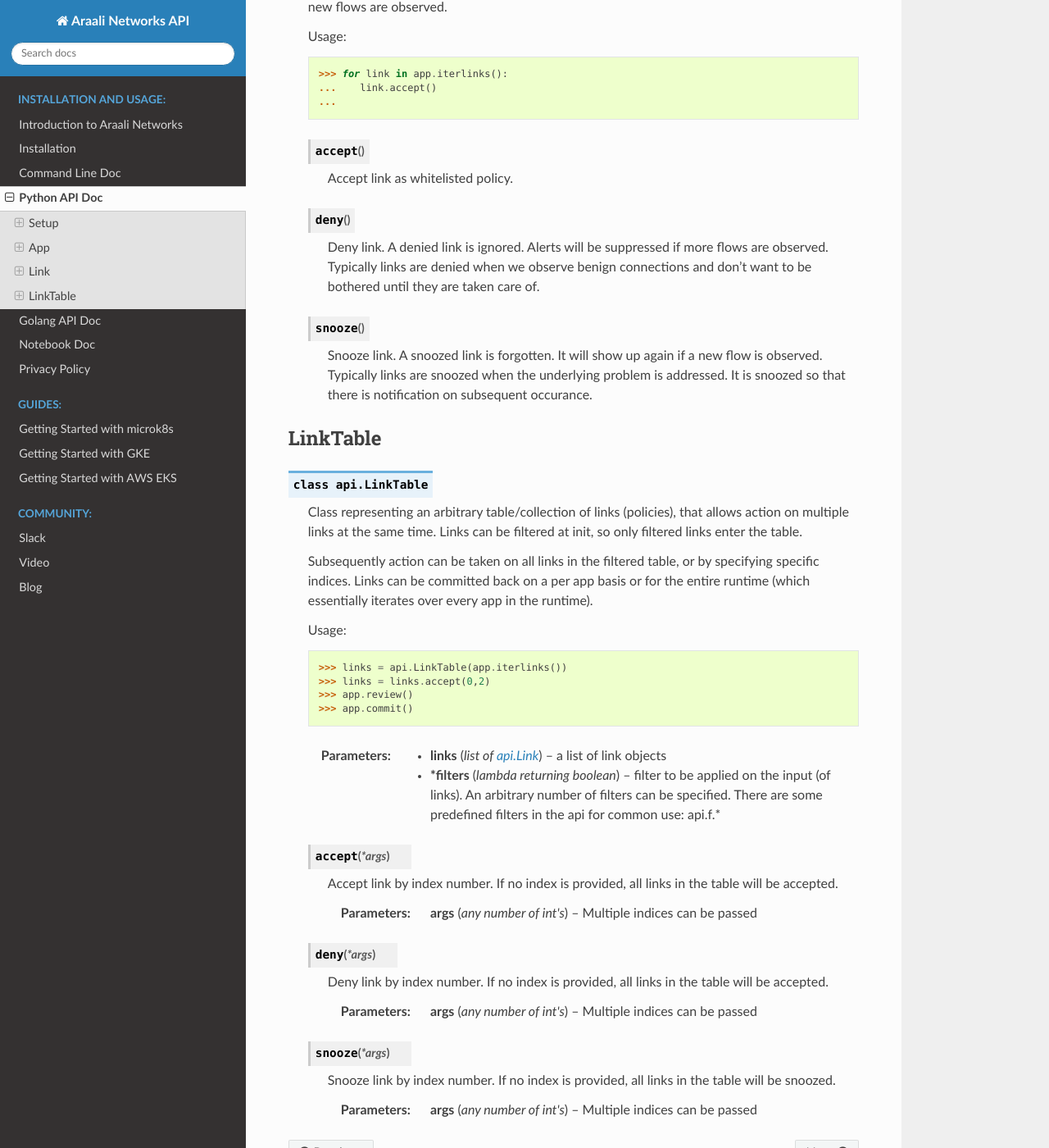
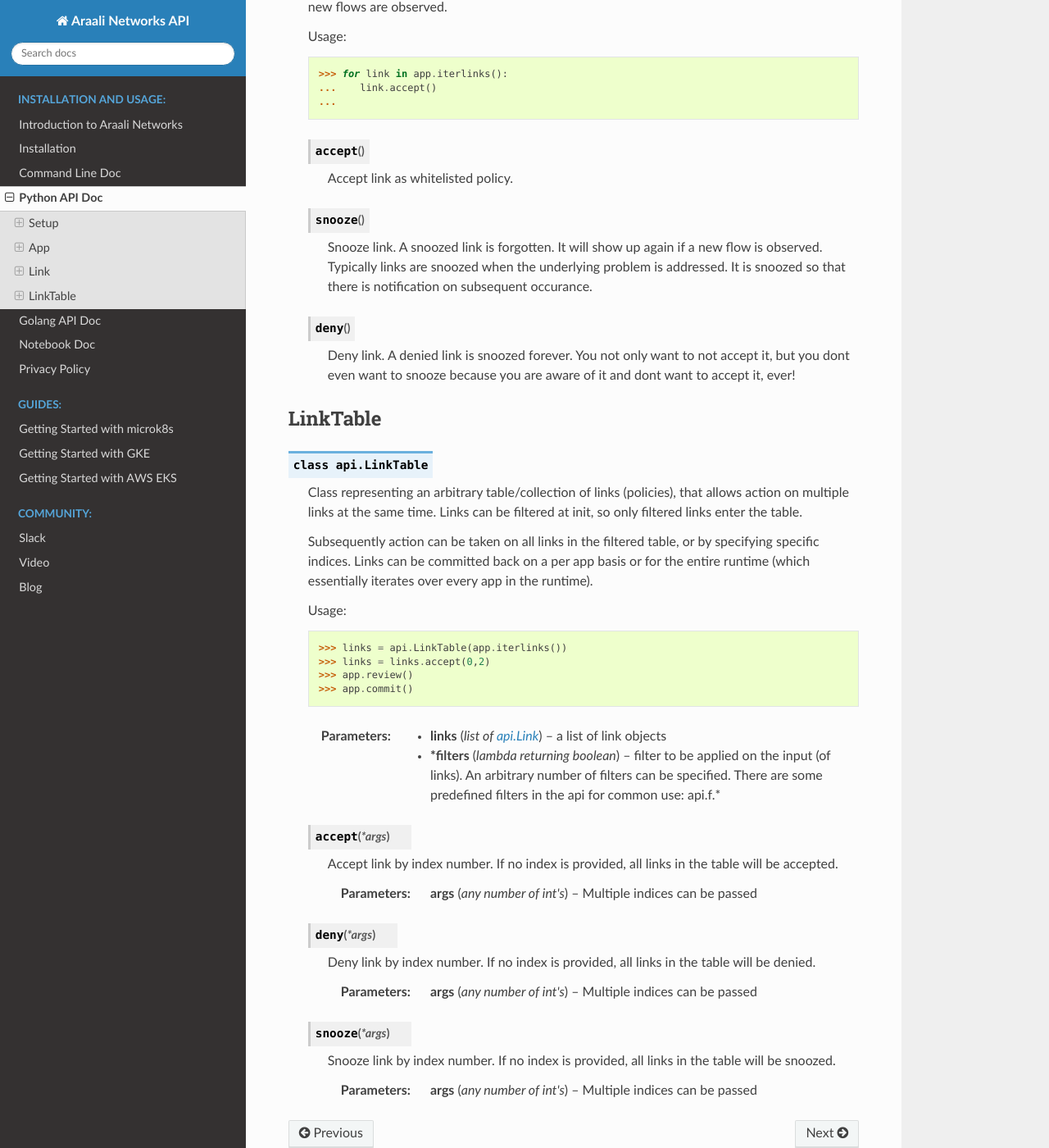
Before and after one commit to araalinetworks/api, a Sphinx documentation site: the page built from doc/source/araalictlpython.rst, in a window 1280 px wide and 1400 px high, scrolled down 1413 px. Shown: the whole window at 82% size. Built offline with Sphinx 7.4.7 and the Read the Docs theme 2.0.0, drawn with Linux system fonts in a browser that asks for light colours.

Commit message:
edits around deny

```diff
--- a/doc/source/araalictlgolang.rst
+++ b/doc/source/araalictlgolang.rst
@@ -69,9 +69,9 @@
    .. function:: Deny()
       :noindex:
 
-      Deny link. A denied link is ignored. Alerts will be suppressed if more
-      flows are observed. Typically links are denied when we observe benign
-      connections and don't want to be bothered until they are taken care of.
+      Deny link. A denied link is snoozed forever. You not only want to not
+      accept it, but you dont even want to snooze because you are aware of it
+      and dont want to accept it, ever!
 
    .. function:: Snooze()
       :noindex:
--- a/doc/source/araalictlpython.rst
+++ b/doc/source/araalictlpython.rst
@@ -75,13 +75,6 @@
 
       Accept link as whitelisted policy.
 
-   .. function:: deny()
-      :noindex:
-
-      Deny link. A denied link is ignored. Alerts will be suppressed if more
-      flows are observed. Typically links are denied when we observe benign
-      connections and don't want to be bothered until they are taken care of.
-
    .. function:: snooze()
       :noindex:
 
@@ -89,6 +82,13 @@
       flow is observed. Typically links are snoozed when the underlying problem
       is addressed. It is snoozed so that there is notification on subsequent
       occurance.
+
+   .. function:: deny()
+      :noindex:
+
+      Deny link. A denied link is snoozed forever. You not only want to not
+      accept it, but you dont even want to snooze because you are aware of it
+      and dont want to accept it, ever!
 
 LinkTable
 ---------
@@ -127,7 +127,7 @@
    .. function:: deny(* args)
 
       Deny link by index number. If no index is provided, all links in the
-      table will be accepted.
+      table will be denied.
 
       :param args: Multiple indices can be passed
       :type args: any number of int's
```
